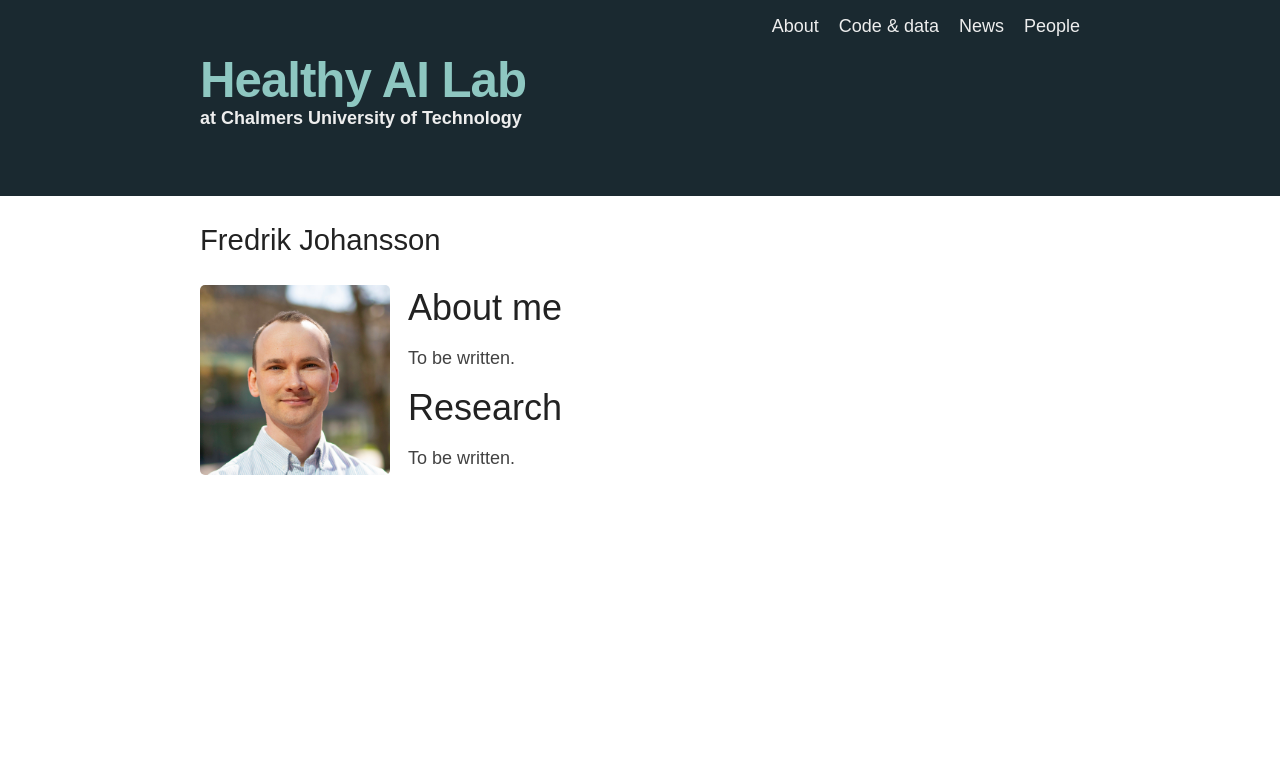
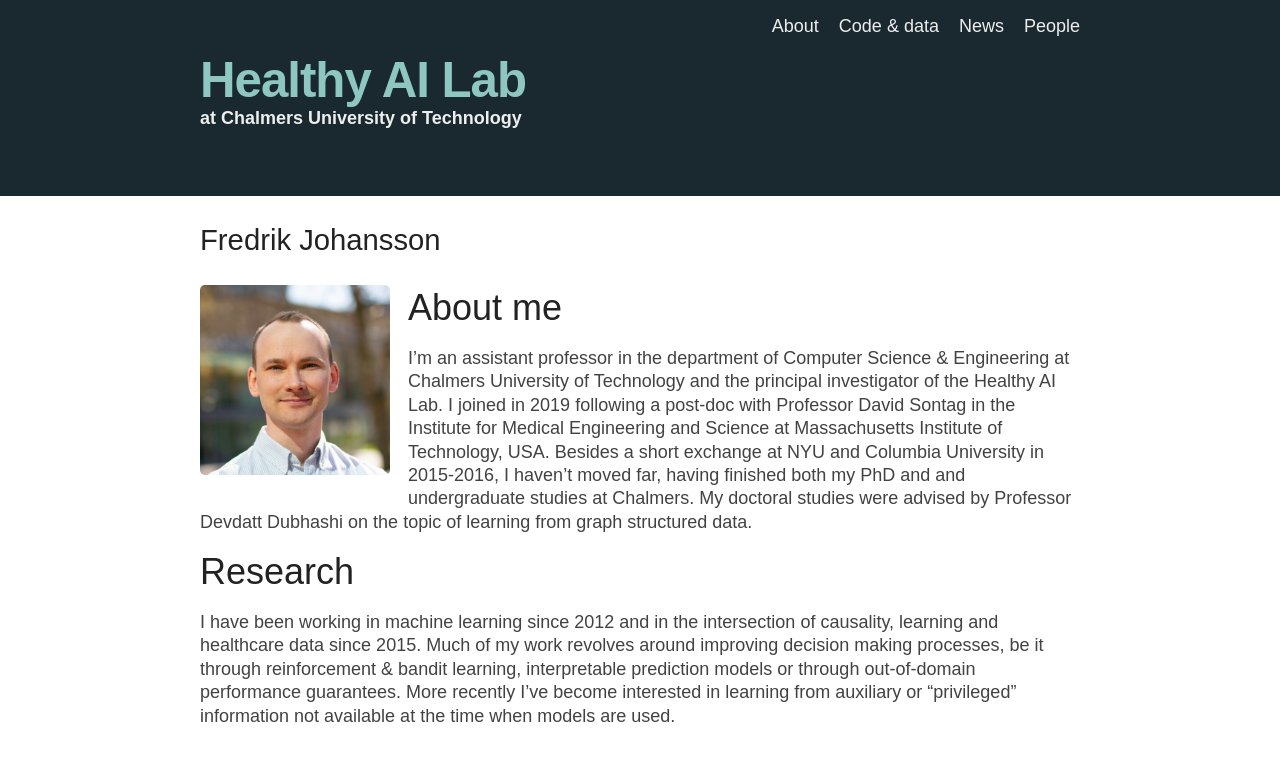
Before and after one commit to Healthy-AI/healthy-ai.github.io, a Jekyll site: the page built from _people/fredrik.markdown, in a window 1280 px wide. Shown: the top 761 px of the page. Built offline with Jekyll 4.4.1, drawn with Linux system fonts in a browser that asks for light colours.

Commit message:
updated profile

```diff
--- a/_people/fredrik.markdown
+++ b/_people/fredrik.markdown
@@ -13,8 +13,8 @@ status: 'current'
 
 ## About me
 
-To be written.
+I'm an assistant professor in the department of Computer Science & Engineering at Chalmers University of Technology and the principal investigator of the Healthy AI Lab. I joined in 2019 following a post-doc with Professor David Sontag in the Institute for Medical Engineering and Science at Massachusetts Institute of Technology, USA. Besides a short exchange at NYU and Columbia University in 2015-2016, I haven't moved far, having finished both my PhD and and undergraduate studies at Chalmers. My doctoral studies were advised by Professor Devdatt Dubhashi on the topic of learning from graph structured data.
 
 ## Research
 
-To be written.
+I have been working in machine learning since 2012 and in the intersection of causality, learning and healthcare data since 2015. Much of my work revolves around improving decision making processes, be it through reinforcement & bandit learning, interpretable prediction models or through out-of-domain performance guarantees. More recently I've become interested in learning from auxiliary or "privileged" information not available at the time when models are used.
```
